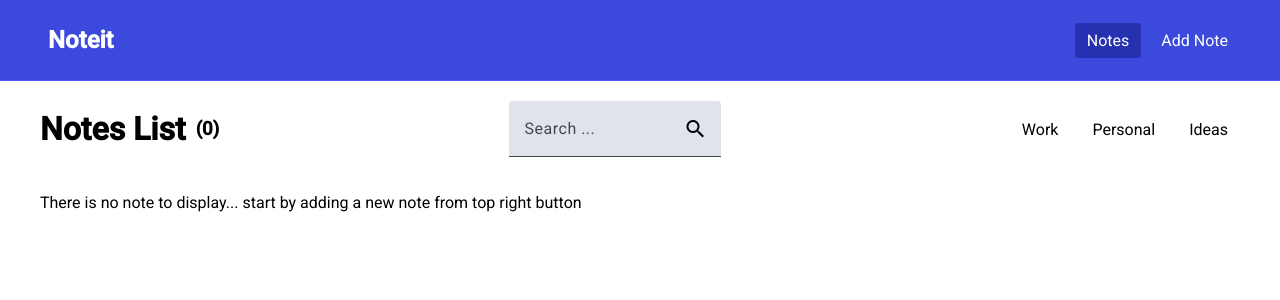
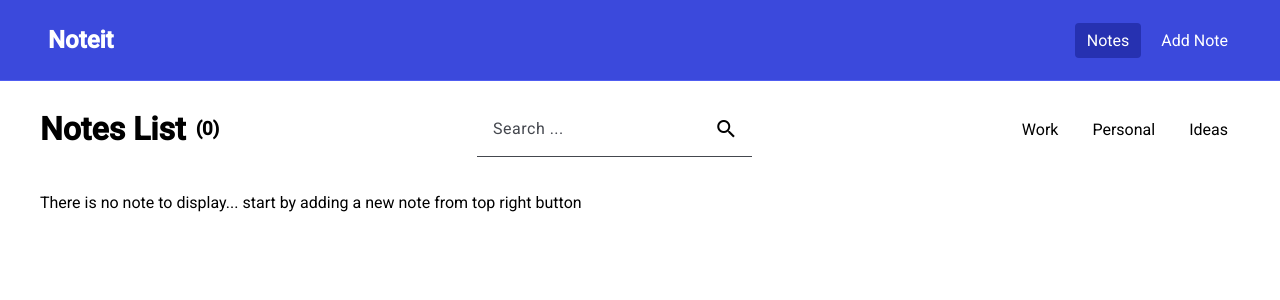
Before and after one commit to mohammadakradi/noteit, an Angular app: page / in a window 1280 px wide. Shown: the top 300 px of the page. Built offline with nearby package versions, Linux system fonts and the light colour scheme.

Commit message:
enhance ui

```diff
--- a/src/app/services/extensions.service.ts
+++ b/src/app/services/extensions.service.ts
@@ -14,6 +14,6 @@ export class ExtensionsService {
     this._snackBar.open(message, action);
     setTimeout(() => {
       this._snackBar.dismiss()
-    }, 2000);
+    }, 4000);
   }
 }
--- a/src/app/views/note-view/components/create-edit-note/create-edit-note.component.scss
+++ b/src/app/views/note-view/components/create-edit-note/create-edit-note.component.scss
@@ -6,7 +6,7 @@
         width: 200px;
         max-width: 100%;
 
-        @media (max-width: 425px){
+        @media (max-width: 430px){
             width: 100%;
         }
     }
--- a/src/app/views/note-view/components/note-card/note-card.component.ts
+++ b/src/app/views/note-view/components/note-card/note-card.component.ts
@@ -28,7 +28,9 @@ export class NoteCardComponent {
   ) { }
   truncatedDescription = computed(() => {
     let description = this.note.content;
-    description = description.substring(0, 15) + ' ...';
+    if (description.length > 15) {
+      description = description.substring(0, 15) + ' ...';
+    }
     return description;
   })
 
--- a/src/app/views/note-view/note-view.component.html
+++ b/src/app/views/note-view/note-view.component.html
@@ -4,7 +4,7 @@
         <h3>({{notesCount()}})</h3>
     </div>
     <div class="searchbar">
-        <mat-form-field class="example-form-field">
+        <mat-form-field>
             <input matInput type="text" placeholder="Search ..." [(ngModel)]="searchValue" (ngModelChange)="searchNotes()">
             <mat-icon>search</mat-icon>
             </mat-form-field>
--- a/src/app/views/note-view/note-view.component.scss
+++ b/src/app/views/note-view/note-view.component.scss
@@ -7,7 +7,7 @@
     @media (max-width: 900px) {
         grid-template-columns: repeat(2, 1fr); // 2 columns for tablets
     }
-    @media (max-width: 425px) {
+    @media (max-width: 430px) {
         grid-template-columns: repeat(1, 1fr); // 1 column on small screens
     }
 }
@@ -22,7 +22,7 @@
     display: flex;
     justify-content: space-between;
     align-items: center;
-    @media (max-width: 425PX){
+    @media (max-width: 430PX){
         flex-direction: column;
     }
 }
@@ -52,10 +52,17 @@
 
 .searchbar{
     margin-top: 20px;
+    width: 275px;
 }
 
 ::ng-deep{
     .mat-mdc-form-field-infix{
         display: flex;
     }
+    .mdc-text-field--filled {
+        background-color: transparent !important;
+    }
+    .mat-mdc-form-field{
+        width: 100%;
+    }
 }
```
